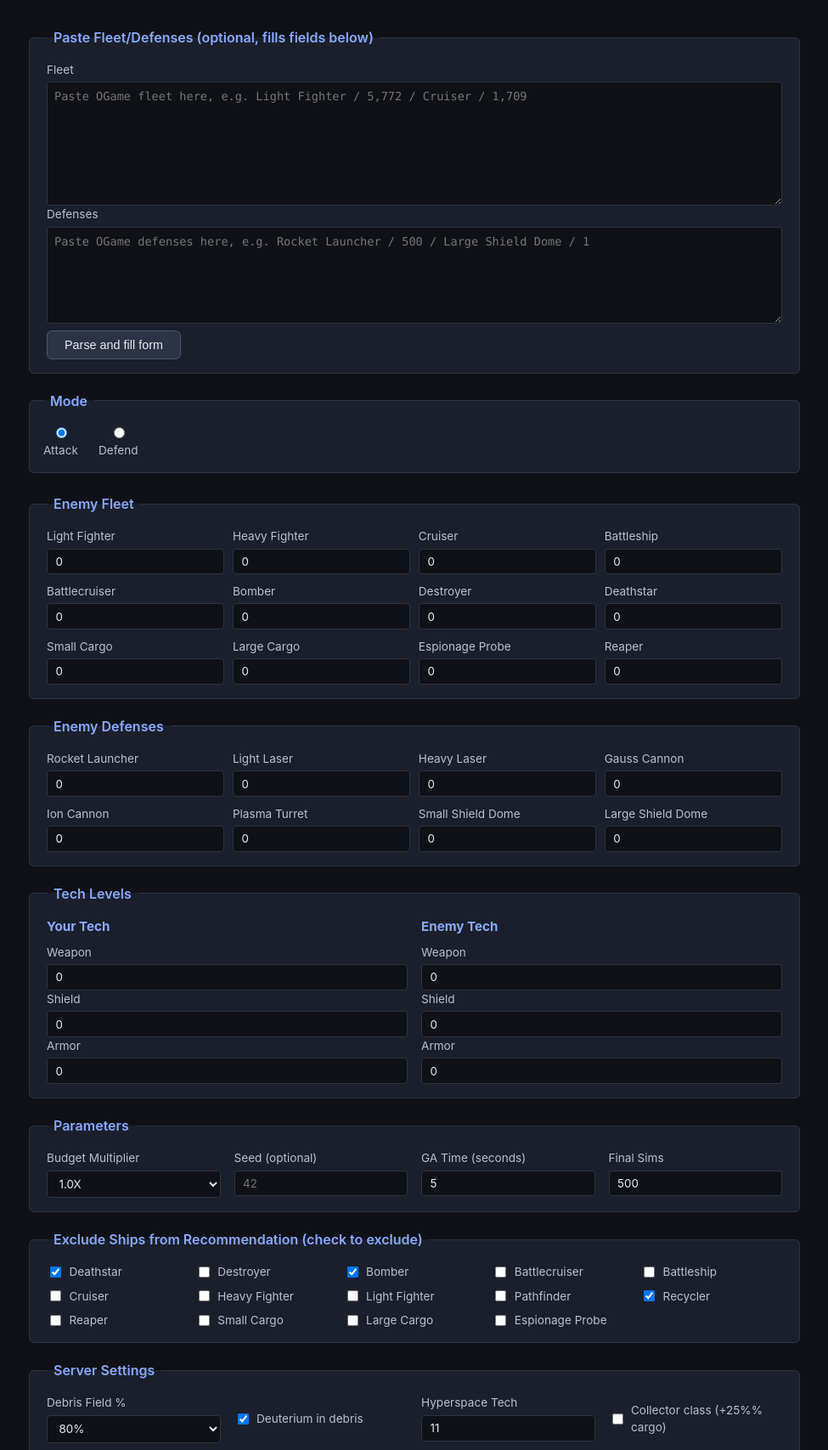
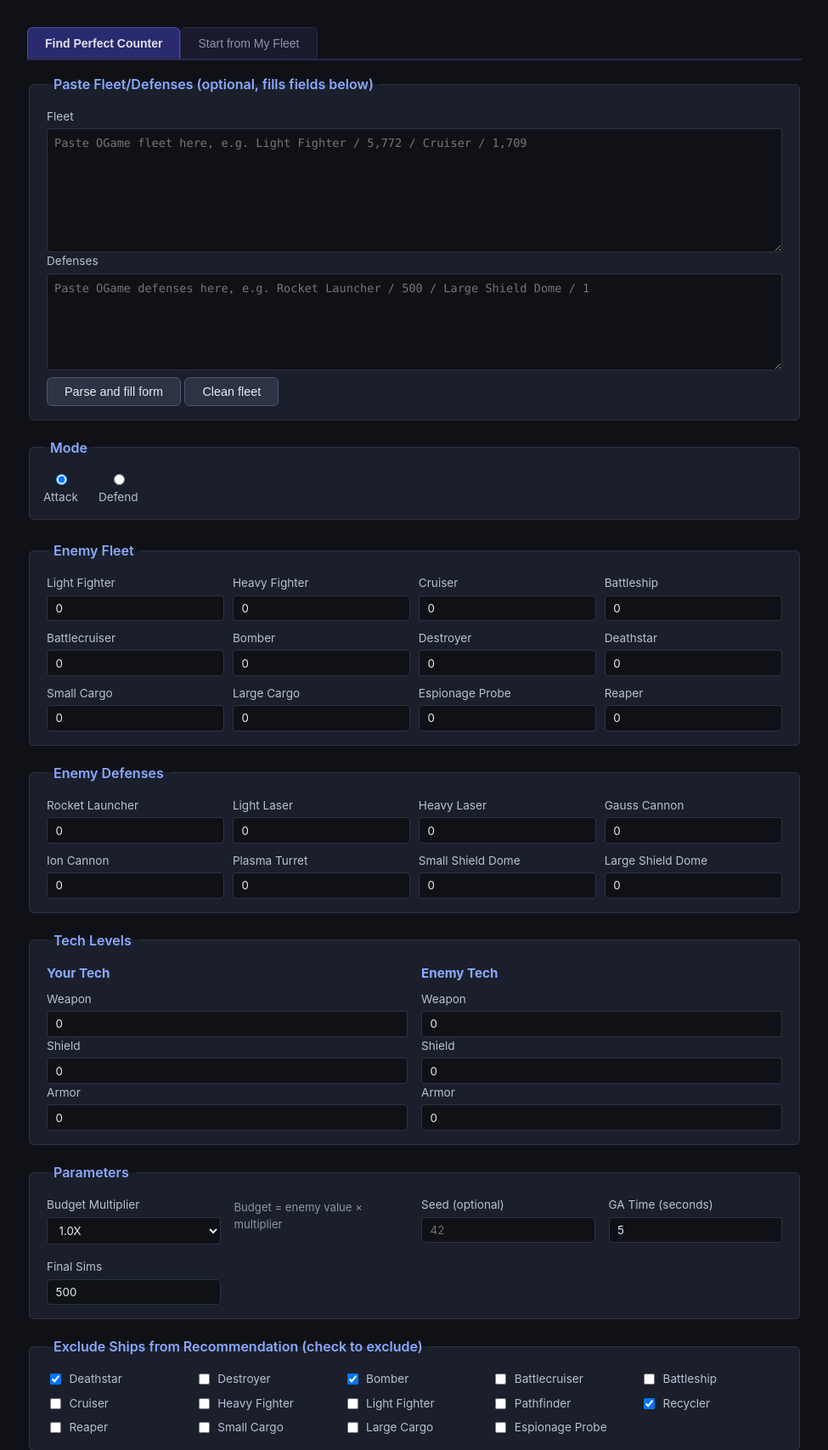
Before and after one commit to peterradzisz/ogame-fleet-optimizer, a Python web app: template python/ogame_optimizer/web/templates/index.html in a window 1280 px wide. Shown: the part 55-1762 px from the top of the page at 85% size, without its empty margins (152-1127 px from the left). Run offline with Jinja, Linux system fonts and the light colour scheme; the template is opened without the code that fills it, so the values that code supplies are empty.

Commit message:
feat: Start from My Fleet mode + clean-fleet button
Backend:
- genetic.py: base_fleet param in _evaluate_population_with_crn and
  genetic_optimize — merges base into each candidate for combat eval while
  GA optimises additions-only within additional budget. Anti-camping
  penalty disabled in base_fleet mode (zero additions is valid).
- orchestration.py: base_fleet param in optimize() — computes
  additional_budget = total - base_cost, passes base_fleet to all GA calls,
  merges base for every combat validation, skips base ships in sensitivity
  analysis and prune. Result includes base_fleet, base_fleet_cost,
  base_fleet_count, recommended_additions.
- schemas.py / routes.py: base_fleet in OptimizeRequest/OptimizeResponse.

Frontend:
- index.html: tab switcher (Find Counter / Start from My Fleet), My Fleet
  input section with paste parser + ship inputs, Clean Fleet button next
  to Parse, budget hints per mode.
- app.js: tab switching (multiplier defaults 0.1x in my-fleet mode),
  clean-fleet clears enemy inputs, parse/clear my-fleet handlers,
  base_fleet in API payload, existing-badge annotation in fleet table,
  base+additions metric cards, refine uses additions-only seed.
- style.css: tab switcher, my-fleet section, existing-badge styles.

```diff
--- a/python/ogame_optimizer/api/routes.py
+++ b/python/ogame_optimizer/api/routes.py
@@ -127,6 +127,7 @@ def run_optimize(req: OptimizeRequest) -> OptimizeResponse:
             hyperspace_tech=req.hyperspace_tech,
             collector_class=req.collector_class,
             min_gain_pct=req.min_gain_pct,
+            base_fleet=req.base_fleet,
         )
         _log.info("Optimize result: fleet=%s win_prob=%.3f loss_mean=%.0f time=%.2fs",
                   result.recommended_fleet, result.win_probability, result.expected_loss_mean, result.total_time)
@@ -169,6 +170,10 @@ def run_optimize(req: OptimizeRequest) -> OptimizeResponse:
             min_gain_required=result.min_gain_required,
             min_gain_met=result.min_gain_met,
             actual_roi_pct=result.actual_roi_pct,
+            base_fleet=result.base_fleet,
+            base_fleet_cost=result.base_fleet_cost,
+            base_fleet_count=result.base_fleet_count,
+            recommended_additions=result.recommended_additions,
         )
     except ValueError as e:
         _log.warning("Optimize validation error: %s", e)
--- a/python/ogame_optimizer/web/static/app.js
+++ b/python/ogame_optimizer/web/static/app.js
@@ -2,6 +2,7 @@
 (function() {
   let lastResult = null;
   let refineCount = 0;
+  let activeTab = "counter"; // "counter" or "myfleet"
 
   const SHIP_KEYS = ["light_fighter","heavy_fighter","cruiser","battleship","battlecruiser","bomber","destroyer","deathstar","small_cargo","large_cargo","espionage_probe","pathfinder","recycler","reaper"];
   const DEFENSE_KEYS = ["rocket_launcher","light_laser","heavy_laser","gauss_cannon","ion_cannon","plasma_turret","small_shield_dome","large_shield_dome"];
@@ -54,6 +55,18 @@
       if (v > 0) out[k] = v;
     }
     return out;
+  }
+  function readMyFleet() {
+    var fleet = {};
+    var inputs = document.querySelectorAll('input[name^="my_"]');
+    for (var i = 0; i < inputs.length; i++) {
+      var v = parseInt(inputs[i].value || "0", 10);
+      if (v > 0) {
+        var key = inputs[i].name.replace(/^my_/, "");
+        fleet[key] = v;
+      }
+    }
+    return fleet;
   }
   function fmtNum(n) {
     if (n === null || n === undefined) return "-";
@@ -184,6 +197,12 @@
       }
       cards.push(["Recyclers Needed", recLabel]);
     }
+    // base_fleet mode: show base + additions breakdown
+    if (data.base_fleet && Object.keys(data.base_fleet).length > 0) {
+      var addCost = data.fleet_value - (data.base_fleet_cost || 0);
+      cards.push(["Existing Fleet", fmtNum(data.base_fleet_count || 0) + " ships (" + fmtNum(data.base_fleet_cost || 0) + " res)"]);
+      cards.push(["Additions Cost", fmtNum(addCost) + " res"]);
+    }
     cards.push(["Loss Stddev", fmtNum(data.expected_loss_stddev)]);
     cards.push(["95% CI", fmtNum(ci[0]) + " - " + fmtNum(ci[1])]);
     cards.push(["GA Improvement", fmtNum(data.ga_improvement_pct) + "%"]);
@@ -277,6 +296,12 @@
         ? "<td class=\"value-col\"" + breakdownText + ">" + (fr.impact_pct != null ? fr.impact_pct.toFixed(1) + "%" : "-") + "</td>"
         : "<td class=\"value-col\">-</td>";
       var shipLabel = fr.key.replace(/_/g, " ");
+      // In base_fleet mode, annotate ships the player already owns
+      if (data.base_fleet && data.base_fleet[fr.key]) {
+        var baseCnt = data.base_fleet[fr.key];
+        var newCnt = fr.count - baseCnt;
+        shipLabel += ' <span class="existing-badge" title="You already have ' + fmtNum(baseCnt) + '">existing: ' + fmtNum(baseCnt) + (newCnt > 0 ? ' +' + fmtNum(newCnt) + ' new' : '') + '</span>';
+      }
       if (isSlowOrExpensive(fr.key)) shipLabel += ' <span style="color:#f87171;font-weight:bold" title="Slow or deuterium-expensive">*</span>';
       if (hasAnalysis) {
         var sv = (analysis[fr.key] || {}).survival_pct;
@@ -489,6 +514,91 @@ if (parseBtn) {
     });
   }
 
+  // ---- Tab switching ----
+  var tabBtns = document.querySelectorAll(".tab-btn");
+  var myFleetSection = document.getElementById("my-fleet-section");
+  var budgetHintCounter = document.getElementById("budget-hint-counter");
+  var budgetHintMyfleet = document.getElementById("budget-hint-myfleet");
+  var multSelect = document.querySelector('select[name="budget_multiplier"]');
+  function switchTab(tabName) {
+    activeTab = tabName;
+    tabBtns.forEach(function(b) { b.classList.toggle("active", b.dataset.tab === tabName); });
+    if (myFleetSection) myFleetSection.classList.toggle("hidden", tabName !== "myfleet");
+    if (budgetHintCounter) budgetHintCounter.classList.toggle("hidden", tabName === "myfleet");
+    if (budgetHintMyfleet) budgetHintMyfleet.classList.toggle("hidden", tabName !== "myfleet");
+    // Default multiplier per tab
+    if (multSelect) {
+      multSelect.value = tabName === "myfleet" ? "0.1" : "1.0";
+    }
+    // Reset refine state on tab switch
+    if (lastResult) {
+      lastResult = null;
+      refineCount = 0;
+      if (refineBtn) refineBtn.disabled = true;
+    }
+  }
+  tabBtns.forEach(function(b) {
+    b.addEventListener("click", function() { switchTab(b.dataset.tab); });
+  });
+
+  // ---- Clean fleet button (clears enemy inputs) ----
+  var cleanBtn = document.getElementById("clean-fleet-btn");
+  if (cleanBtn) {
+    cleanBtn.addEventListener("click", function() {
+      SHIP_KEYS.forEach(function(k) {
+        var el = document.querySelector('input[name="' + k + '"]');
+        if (el) el.value = "0";
+      });
+      DEFENSE_KEYS.forEach(function(k) {
+        var el = document.querySelector('input[name="' + k + '"]');
+        if (el) el.value = "0";
+      });
+      var pf = document.getElementById("paste-fleet");
+      var pd = document.getElementById("paste-defenses");
+      if (pf) pf.value = "";
+      if (pd) pd.value = "";
+      var sb = document.getElementById("parse-status");
+      if (sb) { sb.textContent = "Enemy fleet and defenses cleared."; sb.className = "parse-status parse-ok"; }
+    });
+  }
+
+  // ---- Parse my fleet button ----
+  var parseMyBtn = document.getElementById("parse-my-fleet-btn");
+  if (parseMyBtn) {
+    parseMyBtn.addEventListener("click", function() {
+      var sb = document.getElementById("my-fleet-status");
+      if (sb) { sb.className = "parse-status"; sb.textContent = ""; }
+      var text = document.getElementById("paste-my-fleet").value;
+      if (!text.trim()) {
+        if (sb) { sb.textContent = "Nothing to parse."; sb.classList.add("parse-warning"); }
+        return;
+      }
+      var r = parseOGameReport(text, SHIP_NAME_MAP, UNSUPPORTED);
+      // Fill my_* inputs
+      for (var k in r.parsed) {
+        var el = document.querySelector('input[name="my_' + k + '"]');
+        if (el) el.value = r.parsed[k];
+      }
+      var msgs = ["Fleet: " + Object.keys(r.parsed).length + " types parsed"];
+      if (r.unsupported.length) msgs.push("Skipped (unsupported): " + r.unsupported.join(", "));
+      if (r.unknown.length) msgs.push("Unknown: " + r.unknown.join(", "));
+      if (sb) { sb.innerHTML = msgs.map(function(m) { return "<div>" + m + "</div>"; }).join(""); sb.classList.add("parse-ok"); }
+    });
+  }
+
+  // ---- Clear my fleet button ----
+  var clearMyBtn = document.getElementById("clear-my-fleet-btn");
+  if (clearMyBtn) {
+    clearMyBtn.addEventListener("click", function() {
+      var inputs = document.querySelectorAll('input[name^="my_"]');
+      inputs.forEach(function(el) { el.value = "0"; });
+      var ta = document.getElementById("paste-my-fleet");
+      if (ta) ta.value = "";
+      var sb = document.getElementById("my-fleet-status");
+      if (sb) { sb.textContent = ""; sb.className = "parse-status"; }
+    });
+  }
+
   // ---- Copy table to clipboard (for OGame boards, Discord, etc.) ----
 
   function copyToClipboard(text) {
--- a/python/ogame_optimizer/web/static/style.css
+++ b/python/ogame_optimizer/web/static/style.css
@@ -233,3 +233,63 @@ textarea:focus { outline: 2px solid #8aa9ff; outline-offset: 1px; }
 .copy-toast.copy-toast-show {
   opacity: 1;
 }
+
+/* ---- Tab switcher ---- */
+.tab-switcher {
+  display: flex;
+  gap: 0;
+  margin-bottom: 1rem;
+  border-bottom: 2px solid #2a2a4e;
+}
+.tab-btn {
+  padding: 10px 20px;
+  border: 1px solid #2a2a4e;
+  border-bottom: none;
+  border-radius: 6px 6px 0 0;
+  background: #1a1a2e;
+  color: #8b95a7;
+  font-size: 14px;
+  cursor: pointer;
+  transition: all 0.15s;
+}
+.tab-btn:hover {
+  background: #222244;
+  color: #c0c8d8;
+}
+.tab-btn.active {
+  background: #2a2a6e;
+  color: #e0e0f0;
+  border-color: #4a4aaa;
+  font-weight: 600;
+}
+
+/* ---- My fleet section ---- */
+#my-fleet-section {
+  border-color: #3a3a6a;
+  background: rgba(42, 42, 110, 0.08);
+}
+.my-fleet-hint {
+  font-size: 0.85em;
+  color: #8b95a7;
+  margin-top: 0.5rem;
+}
+
+/* ---- Budget hint ---- */
+.budget-hint {
+  display: block;
+  font-size: 0.82em;
+  color: #8b95a7;
+  margin: 4px 0;
+}
+
+/* ---- Existing-fleet badge in results table ---- */
+.existing-badge {
+  display: inline-block;
+  font-size: 0.78em;
+  color: #a5b4d0;
+  background: rgba(74, 74, 170, 0.2);
+  padding: 1px 6px;
+  border-radius: 4px;
+  margin-left: 4px;
+  vertical-align: middle;
+}
--- a/python/ogame_optimizer/web/templates/index.html
+++ b/python/ogame_optimizer/web/templates/index.html
@@ -1,6 +1,36 @@
 {% extends "base.html" %}
 {% block title %}OGame Fleet Optimizer{% endblock %}
 {% block content %}
+  <div class="tab-switcher" id="mode-tabs">
+    <button type="button" class="tab-btn active" data-tab="counter">Find Perfect Counter</button>
+    <button type="button" class="tab-btn" data-tab="myfleet">Start from My Fleet</button>
+  </div>
+
+  <fieldset id="my-fleet-section" class="hidden">
+    <legend>My Fleet (your existing ships — locked, always fielded)</legend>
+    <label>My Fleet Report
+      <textarea id="paste-my-fleet" rows="6" placeholder="Paste YOUR fleet here, e.g. Light Fighter / 5,772 / Cruiser / 1,709"></textarea>
+    </label>
+    <button type="button" id="parse-my-fleet-btn" class="btn-secondary">Parse my fleet</button>
+    <button type="button" id="clear-my-fleet-btn" class="btn-secondary">Clear</button>
+    <div id="my-fleet-status" class="parse-status"></div>
+    <div class="grid">
+      <label>Light Fighter<input type="number" name="my_light_fighter" min="0" value="0"></label>
+      <label>Heavy Fighter<input type="number" name="my_heavy_fighter" min="0" value="0"></label>
+      <label>Cruiser<input type="number" name="my_cruiser" min="0" value="0"></label>
+      <label>Battleship<input type="number" name="my_battleship" min="0" value="0"></label>
+      <label>Battlecruiser<input type="number" name="my_battlecruiser" min="0" value="0"></label>
+      <label>Bomber<input type="number" name="my_bomber" min="0" value="0"></label>
+      <label>Destroyer<input type="number" name="my_destroyer" min="0" value="0"></label>
+      <label>Deathstar<input type="number" name="my_deathstar" min="0" value="0"></label>
+      <label>Small Cargo<input type="number" name="my_small_cargo" min="0" value="0"></label>
+      <label>Large Cargo<input type="number" name="my_large_cargo" min="0" value="0"></label>
+      <label>Pathfinder<input type="number" name="my_pathfinder" min="0" value="0"></label>
+      <label>Reaper<input type="number" name="my_reaper" min="0" value="0"></label>
+    </div>
+    <p class="my-fleet-hint">The optimizer will keep these ships and suggest what to <strong>add</strong> within your remaining budget.</p>
+  </fieldset>
+
   <fieldset>
     <legend>Paste Fleet/Defenses (optional, fills fields below)</legend>
     <label>Fleet
@@ -10,6 +40,7 @@
       <textarea id="paste-defenses" rows="6" placeholder="Paste OGame defenses here, e.g. Rocket Launcher / 500 / Large Shield Dome / 1"></textarea>
     </label>
     <button type="button" id="parse-btn" class="btn-secondary">Parse and fill form</button>
+    <button type="button" id="clean-fleet-btn" class="btn-secondary">Clean fleet</button>
     <div id="parse-status" class="parse-status"></div>
   </fieldset>
 
@@ -96,6 +127,8 @@
           <option value="5.0">5.0X</option>
         </select>
       </label>
+      <span id="budget-hint-counter" class="budget-hint">Budget = enemy value &times; multiplier</span>
+      <span id="budget-hint-myfleet" class="budget-hint hidden">Additional budget = (enemy value &times; multiplier) &minus; your fleet cost</span>
       <label>Seed (optional)<input type="number" name="seed" placeholder="42"></label>
       <label>GA Time (seconds)<input type="number" id="ga_time" value="5" min="1" max="60"></label>
       <label>Final Sims<input type="number" id="final_sims" value="500" min="100" max="5000" step="100"></label>
@@ -237,5 +270,5 @@
 {% endblock %}
 
 {% block scripts %}
-<script src="/static/app.js?v=20260701b"></script>
+<script src="/static/app.js?v=20260702a"></script>
 {% endblock %}
```
Also changed, not shown: python/ogame_optimizer/api/schemas.py (+8 -0 lines), python/ogame_optimizer/optimizer/genetic.py (+39 -7 lines), python/ogame_optimizer/optimizer/orchestration.py (+78 -18 lines).
